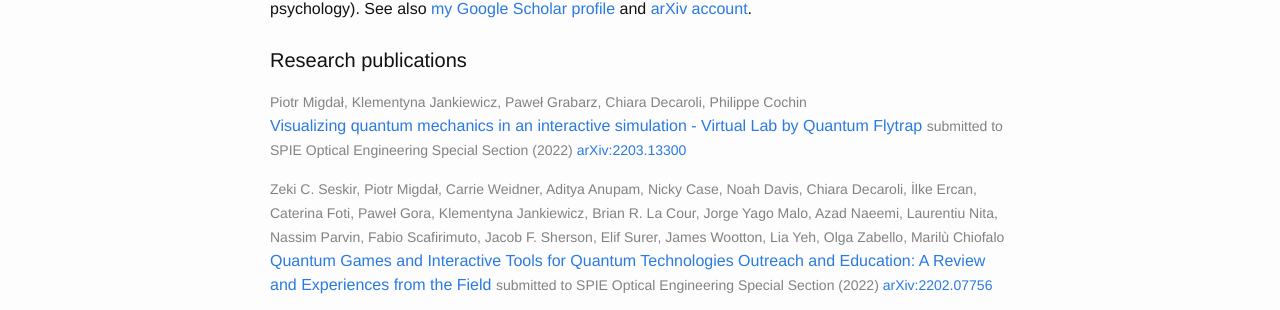
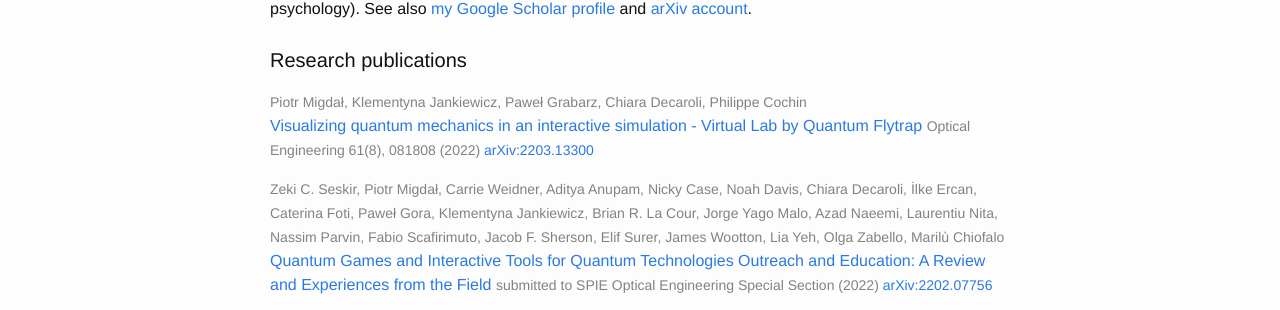
Before and after one commit to stared/jekyll-blog-pre-2022, a Jekyll site: the page built from publications.html, in a window 1280 px wide. Shown: the part 191-501 px from the top of the page. Built offline with Jekyll 4.4.1, drawn with Linux system fonts in a browser that asks for light colours; nearby versions of some CDN libraries.

Commit message:
data publication Virtual Lab - doi and journal ref

```diff
--- a/_data/publications.yaml
+++ b/_data/publications.yaml
@@ -1,9 +1,10 @@
 - authors: Piotr Migdał, Klementyna Jankiewicz, Paweł Grabarz, Chiara Decaroli, Philippe Cochin
   title:   "Visualizing quantum mechanics in an interactive simulation - Virtual Lab by Quantum Flytrap"
-  journal: "submitted to SPIE Optical Engineering Special Section"
+  journal: "Optical Engineering 61(8), 081808"
   link:    "https://arxiv.org/abs/2203.13300"
   year:    2022
   arXiv:   "2203.13300"
+  doi:     "10.1117/1.OE.61.8.081808"
 
 - authors: Zeki C. Seskir, Piotr Migdał, Carrie Weidner, Aditya Anupam, Nicky Case, Noah Davis, Chiara Decaroli, İlke Ercan, Caterina Foti, Paweł Gora, Klementyna Jankiewicz, Brian R. La Cour, Jorge Yago Malo, Azad Naeemi, Laurentiu Nita, Nassim Parvin, Fabio Scafirimuto, Jacob F. Sherson, Elif Surer, James Wootton, Lia Yeh, Olga Zabello, Marilù Chiofalo
   title:   "Quantum Games and Interactive Tools for Quantum Technologies Outreach and Education: A Review and Experiences from the Field"
```
